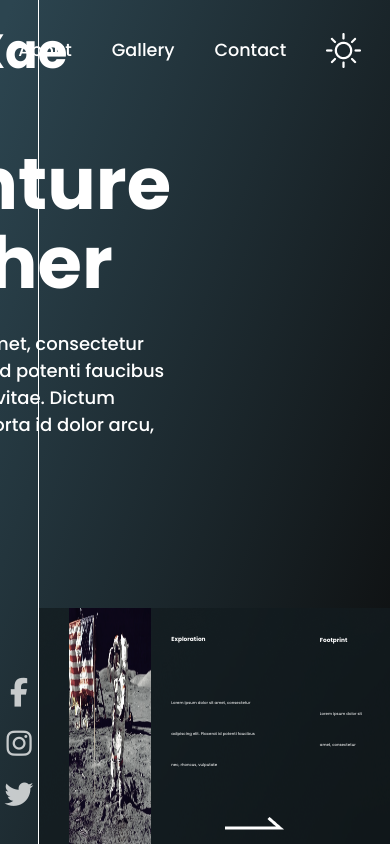
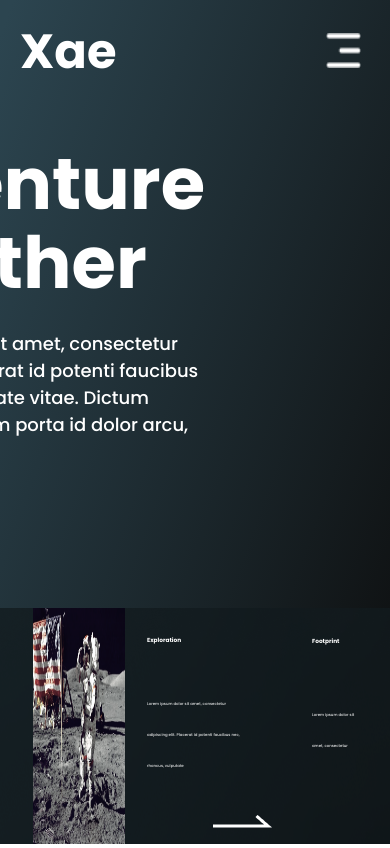
Before and after one commit to hstrejoluna/I-Design-You-Build---Frontend-Challenge-1-, a React (Create React App) app: page / in a window 390 px wide. Shown: the top 848 px of the page. Built offline with nearby package versions, Linux system fonts and the light colour scheme.

Commit message:
navbar mobile done

```diff
--- a/src/components/navbar.jsx
+++ b/src/components/navbar.jsx
@@ -1,4 +1,6 @@
 import sun from "../images/sun.png";
+import mobilemenu from "../images/menumobile.png";
+
 
 const Navbar = () => {
   return (
@@ -9,6 +11,8 @@ const Navbar = () => {
         <p>Gallery</p>
         <p>Contact</p>
         <img className="sunicon" alt="toggle night mode" src={sun}></img>
+        <img className="mobilemenu" alt="mobile-menu" src={mobilemenu}></img>
+
       </div>
     </section>
   );
--- a/src/index.css
+++ b/src/index.css
@@ -23,6 +23,7 @@ body {
   height: 100vh;
   overflow: hidden;
 }
+/* 2778x1284 pixels at 458ppi */
 
 code {
   font-family: source-code-pro, Menlo, Monaco, Consolas, "Courier New",
@@ -35,6 +36,7 @@ code {
   justify-content: space-between;
   grid-area: verticalbar;
   border-right: solid 1px #fff;
+
 }
 
 .verticalbar h2 {
@@ -235,3 +237,43 @@ code {
   color: rgba(255, 255, 255, 0.9);
   z-index: 20;
 }
+
+.mobilemenu{
+  display: none;
+}
+
+@media (min-width: 320px) and (max-width: 480px) {
+  .social-media {
+    display: none;
+  }
+  .nav-items p {
+    display: none;
+  }
+  .nav-items .sunicon{
+    display: none;
+  }
+  .nav-items .mobilemenu{
+    display: block;
+  }
+  .nav-items {
+    display: flex;
+    grid-area: mobilemenu;
+  }
+  .App {
+    grid-template-columns: 20px 1fr 2fr 1fr;
+    grid-template-rows: 10% 62% 28%;
+    grid-template-areas:
+      ". logo . navbar"
+      ". main main main"
+      "footermain footermain footermain footermain";
+    width: 100vw;
+    height: 100vh;
+    overflow: hidden;
+  }
+  .verticalbar{
+    grid-area: logo;
+    display: block;
+    border-right: 0px;
+  }
+
+}
```
Also changed, not shown: src/images/menumobile.png (added).
